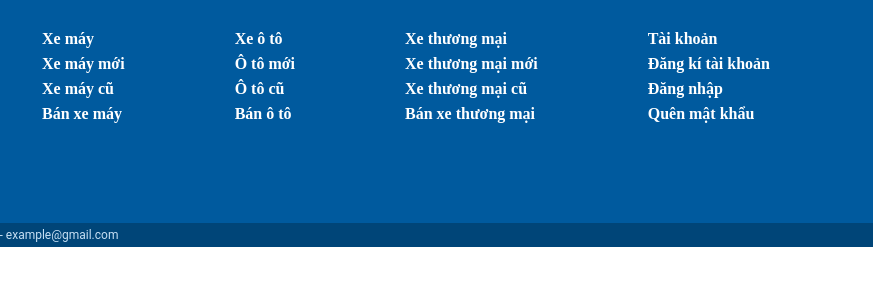
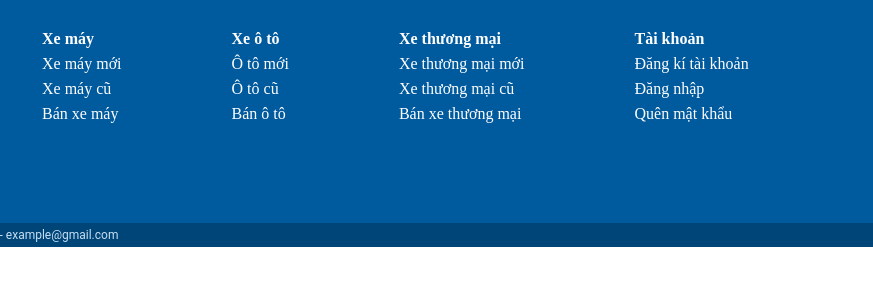
Before and after one commit to doantruong2k8/lentip, a plain HTML site: page index.html in a window 1280 px wide. Shown: the full height of the page, 407-1280 px from the left. Drawn offline with Linux system fonts and the light colour scheme.

Commit message:
lancuoi2

```diff
--- a/style.css
+++ b/style.css
@@ -59,9 +59,9 @@ a:hover {
     text-decoration: underline;
 }
 
-a:first-child{
+li:first-child{
     font-weight: 900;
 }
-a:not(first-child){
+li:not(first-child){
     font-weight: 100;
 }
```
